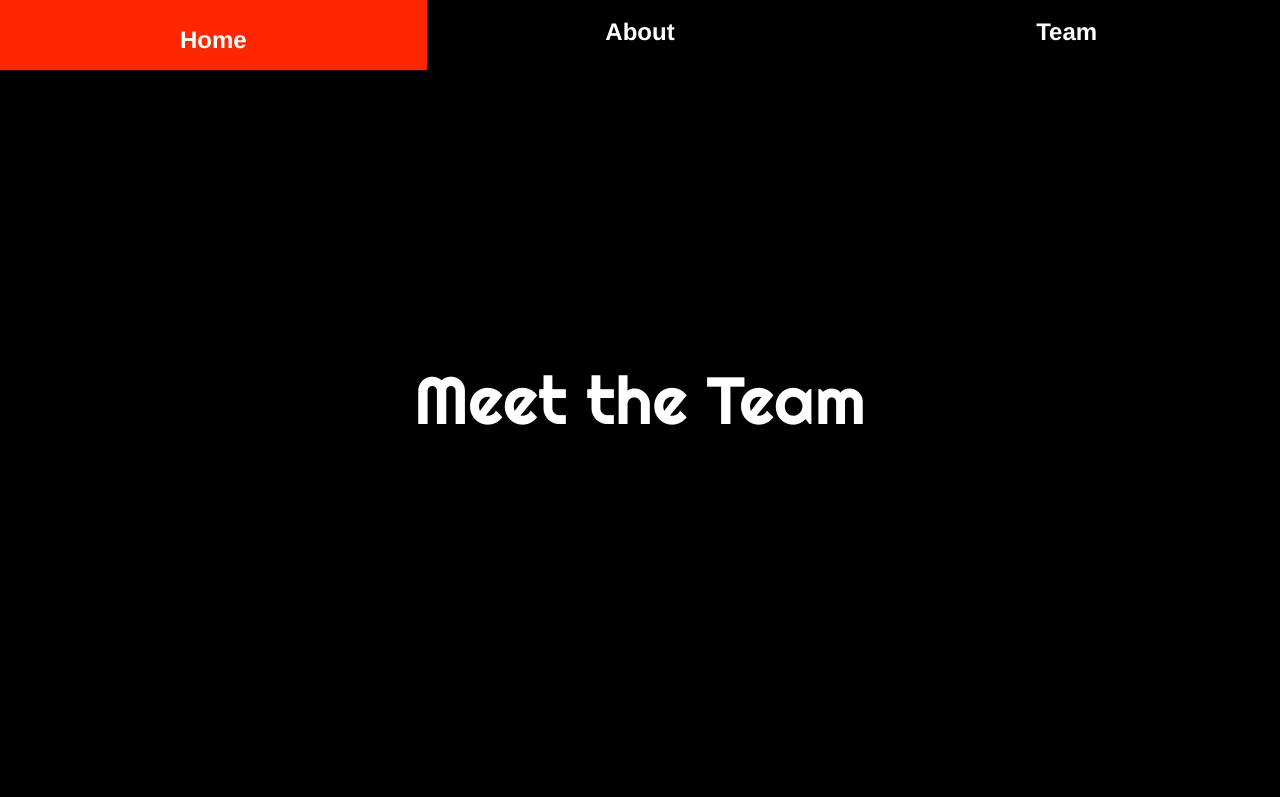
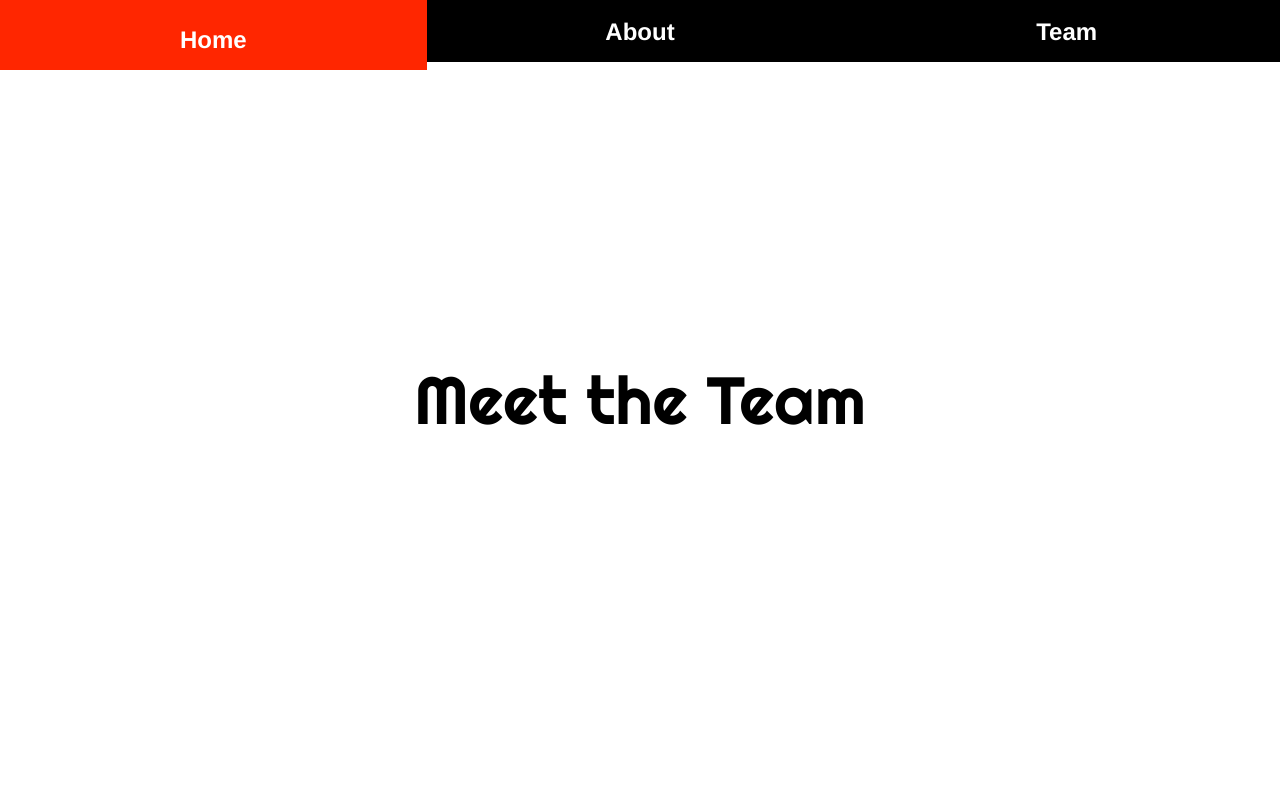
Before and after one commit to chrmil11/projectwebsite, a plain HTML site: page team/index.html in a window 1280 px wide. Shown: the top 797 px of the page. Drawn offline with Linux system fonts and the light colour scheme.

Commit message:
Add section styling for team page

```diff
--- a/css/screen.css
+++ b/css/screen.css
@@ -187,9 +187,10 @@ ul, ol {
   background-color: black;
 }
 
-/* For full viewport screen display */
+/* General section styling */
 #header-home, #introduction, #team, #achievements, #footer,
-#header-about, #header-team, #about, #cca {
+#header-about, #header-team, #about, #cca, #chrmil11,
+#geom, #awakenedfear46 {
   display: table;
   width: 100%;
   max-width: none;
@@ -201,7 +202,9 @@ ul, ol {
   height: 100vh;
 }
 
-#introduction, #achievements, #header-about, #cca {
+/* Alternate color */
+#introduction, #achievements, #header-about, #cca,
+#header-team, #geom {
   background-color: white;
   color: black;
 }
@@ -236,6 +239,7 @@ ul, ol {
   font-size: 0.9em; /* 18 / 20 = 0.9em */
   min-height: 0;
   height: 100%;
+  border-top: 1px white solid;
 }
 
 .player {
@@ -268,7 +272,7 @@ p:last-child {
   padding-bottom: 1.3em; /* 26 / 20 = 1.3em */
 }
 
-/* === State Styles; Media-query dependent styles === */
+/* === State Styles; Media-query dependent styles; Responsive Images === */
 @media screen and (min-width: 418px) {
   h2 {
     font-size: 2.779em; /* 55.578 / 20 = 2.779em */
@@ -420,5 +424,3 @@ p:last-child {
     background-image: url(../img/home-1920-1080-40.jpeg);
   }
 }
-
-/* Responsive Images */
```
